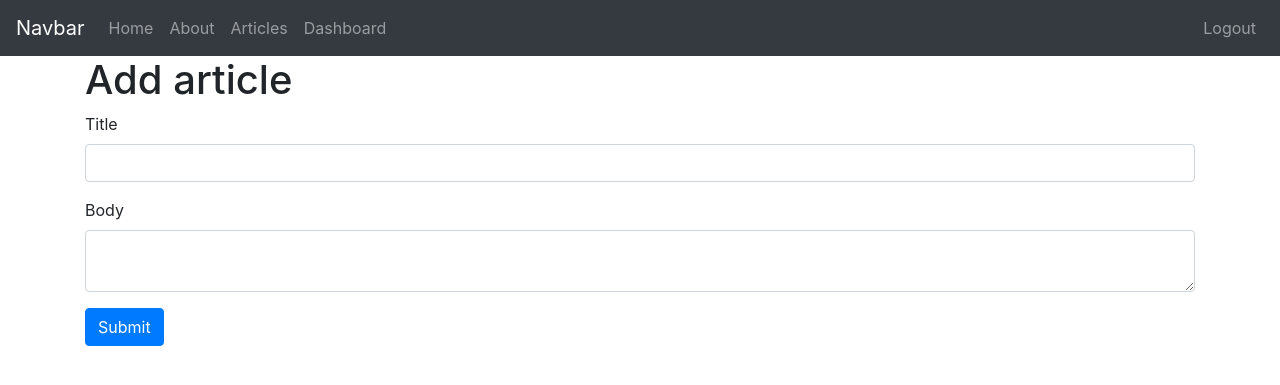
After one commit to nammshub/SRFlask, a Flask app: page /add_article in a window 1280 px wide. The commit adds this page. Shown: the top 385 px of the page. Run offline with Flask 2, Linux system fonts and the light colour scheme; the visitor is signed in with stand-in values (Sample User, id 1); some libraries are stand-ins or nearby versions.

Commit message:
Creation of articles

```diff
--- a/app.py
+++ b/app.py
@@ -113,6 +113,7 @@ def login():
 
 
 @app.route('/logout')
+@login_required
 def logout():
     session.clear()
     flash('You are now logged out', 'success')
@@ -125,6 +126,28 @@ def dashboard():
     return rt('dashboard.html')
 
 
+class ArticleForm(Form):
+    title = StringField('Title', [validators.Length(min=1, max=200), validators.DataRequired()])
+    body = TextAreaField('Body', [validators.Length(min=30), validators.DataRequired()])
+
+
+@app.route('/add_article', methods=['GET','POST'])
+@login_required
+def add_article():
+    form = ArticleForm(request.form)
+    if request.method == 'POST' and form.validate():
+        title = form.title.data
+        body = form.body.data
+
+        cur = mysql.connection.cursor()
+        cur.execute('INSERT INTO articles(title,body, author) VALUES(%s,%s,%s)',(title, body, session['username']))
+        mysql.connection.commit()
+        cur.close()
+
+        flash('Article created', 'success')
+        return redirect(url_for('dashboard'))
+    return rt('add_article.html', form=form)
+
 app.secret_key = 'super secret key'
 if __name__ == '__main__':
     app.run(debug=True)
--- /dev/null
+++ b/templates/add_article.html
@@ -0,0 +1,15 @@
+{% extends 'layout.html' %}
+
+{% block body %}
+<h1>Add article</h1>
+{% from 'includes/_formhelpers.html' import render_field %}
+<form method="POST" action="">
+  <div class="form-group">
+    {{render_field(form.title, class_="form-control")}}
+  </div>
+  <div class="form-group">
+    {{render_field(form.body, class_="form-control", id='editor')}}
+  </div>
+  <p><input type="submit" class="btn btn-primary" value="Submit"></p>
+</form>
+{% endblock %}
--- a/templates/layout.html
+++ b/templates/layout.html
@@ -4,6 +4,7 @@
     <meta charset="utf-8">
     <title>SR test</title>
     <link rel="stylesheet" href="https://stackpath.bootstrapcdn.com/bootstrap/4.3.1/css/bootstrap.min.css">
+
   </head>
   <body>
     {%include 'includes/_navbar.html'%}
@@ -12,5 +13,9 @@
       {% block body %}{% endblock %}
     </div>
     <script src="https://stackpath.bootstrapcdn.com/bootstrap/4.3.1/js/bootstrap.min.js"></script>
+    <script src="//cdn.ckeditor.com/4.11.4/standard/ckeditor.js"></script>
+    <script type='text/javascript'>
+      CKEDITOR.replace('editor')
+    </script>
   </body>
 </html>
```
